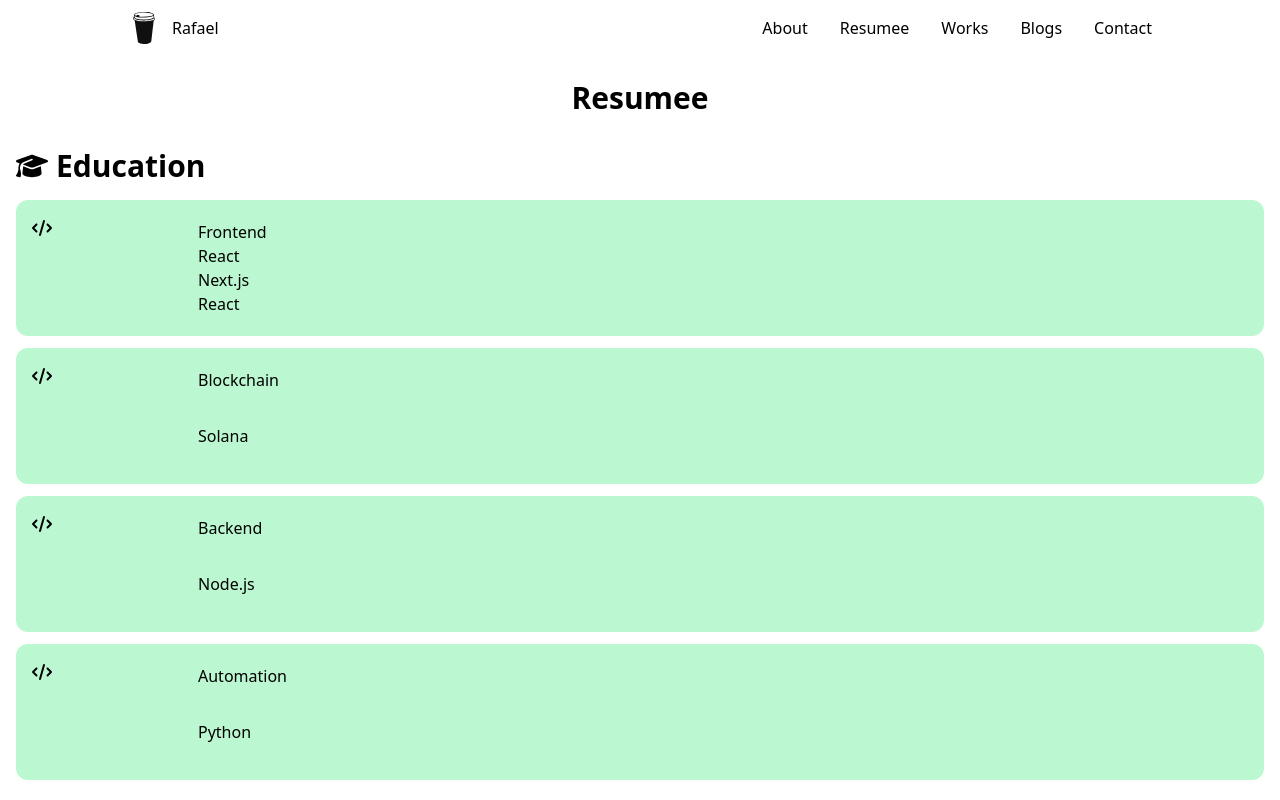
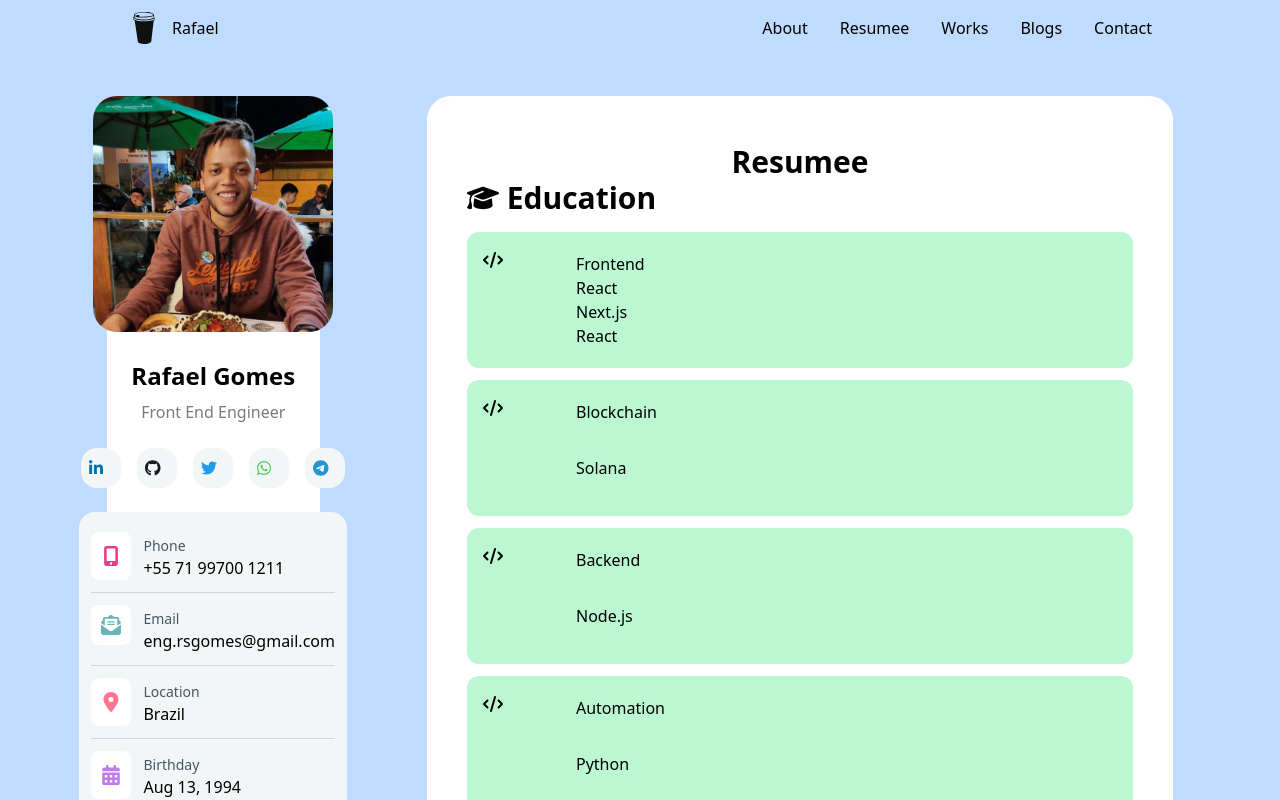
Before and after one commit to engineergomes/resumee, a Next.js app: page /resumee in a window 1280 px wide. Shown: the top 800 px of the page. Built offline with nearby package versions, Linux system fonts and the light colour scheme.

Commit message:
layout changes

```diff
--- a/components/AboutMe.tsx
+++ b/components/AboutMe.tsx
@@ -21,10 +21,11 @@ import {
 function AboutMe() {
     return (
         <>
-            <main className="relative ">
-                <div className="absolute bg-white h-[85%] w-[calc(100vw-2rem)] ml-4 md:w-[calc(100%+1rem)] z-0 top-0 mt-[160px] rounded-3xl md:ml-12"></div>
-                <div className="flex justify-center z-10 md:ml-24">
-                    <div className="flex flex-col  gap-6 z-30">
+            <main className="relative col-start-2 col-end-4">
+                <div className="">
+                    <div className=" justify-center z-30 grid gap-y-6">
+                        <div className=" bg-white z-[-1] rounded-3xl p-5 row-start-1 row-end-3 absolute md:mt-24 md:w-full md:h-[95%]"></div>
+
                         <div className="flex flex-col w-60 h-60 items-center mx-auto ">
                             <Image
                                 className="rounded-3xl "
--- a/pages/index.tsx
+++ b/pages/index.tsx
@@ -1,23 +1,24 @@
 import type { NextPage } from "next";
 import Head from "next/head";
+import { useRouter } from "next/router";
+import { useEffect } from "react";
 import AboutMe from "../components/AboutMe";
-
 import Header from "../components/Header";
 import WhatIDo from "../components/WhatIDo";
 
 const Home: NextPage = () => {
     return (
-        <div className="grid grid-cols-12 bg-blue-200 ">
+        <div className="grid grid-cols-12 bg-blue-200 mx-auto relative">
             <Head>
                 <title>Rafael Gomes - Resumee</title>
                 <link rel="icon" href="/favicon.ico" />
             </Head>
 
             <Header />
-            <div className="min-h-screen mt-24 md:h-screen  md:fixed col-span-12 sm:col-span-5 ">
+            <div className="min-h-screen col-span-12  md:h-screen  md:fixed  md:top-24 md:left-[8.33vw] md:w-[16.66vw]">
                 <AboutMe />
             </div>
-            <div className=" min-h-screen col-span-12 sm:col-span-7 sm:mt-24 overflow-y-scroll md:col-start-5 scrollbar-hide">
+            <div className=" min-h-screen col-span-12 sm:col-span-7 sm:mt-24 overflow-y-scroll md:col-start-5 md:col-end-12 scrollbar-hide">
                 <div className=" bg-white rounded-3xl px-6 py-12 ">
                     <WhatIDo />
                 </div>
--- a/pages/resumee.tsx
+++ b/pages/resumee.tsx
@@ -13,19 +13,27 @@ import WorkingSkills from "../components/WorkingSkills";
 
 const Resumee: NextPage = () => {
     return (
-        <div className="flex flex-col gap-8">
+        <div className="grid grid-cols-12 bg-blue-200 mx-auto relative">
             <Head>
                 <title>Rafael Gomes - Resumee</title>
                 <link rel="icon" href="/favicon.ico" />
             </Head>
-            <h1 className="text-center text-3xl font-semibold mt-20">
-                Resumee
-            </h1>
+
             <Header />
-            <Education />
-            <Experience />
-            <WorkingSkills />
-            <Knowledges />
+            <div className="min-h-screen col-span-12  md:h-screen  md:fixed  md:top-24 md:left-[8.33vw] md:w-[16.66vw]">
+                <AboutMe />
+            </div>
+            <div className=" min-h-screen col-span-12 sm:col-span-7 sm:mt-24 overflow-y-scroll md:col-start-5 md:col-end-12 scrollbar-hide">
+                <div className=" bg-white rounded-3xl px-6 py-12 ">
+                    <h1 className="text-center text-3xl font-semibold">
+                        Resumee
+                    </h1>
+                    <Education />
+                    <Experience />
+                    <WorkingSkills />
+                    <Knowledges />
+                </div>
+            </div>
         </div>
     );
 };
```
